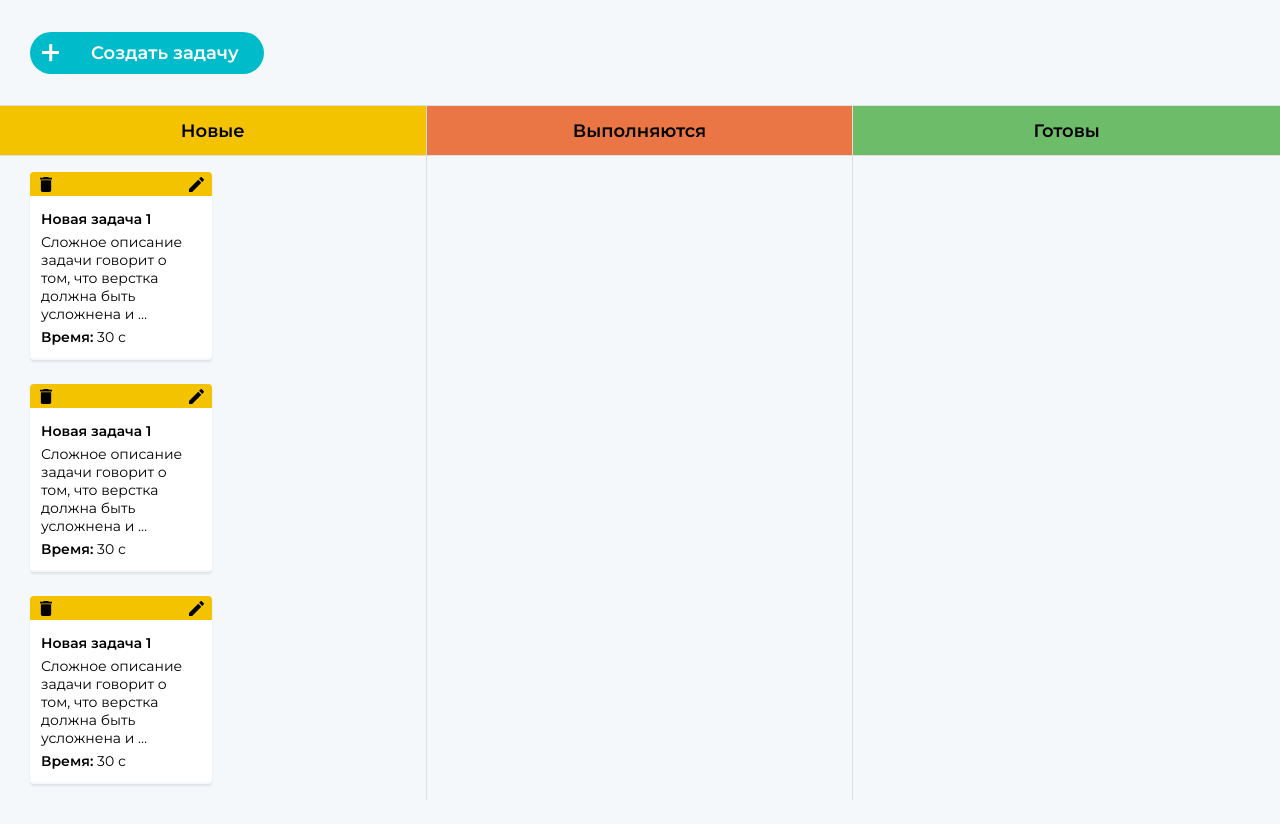
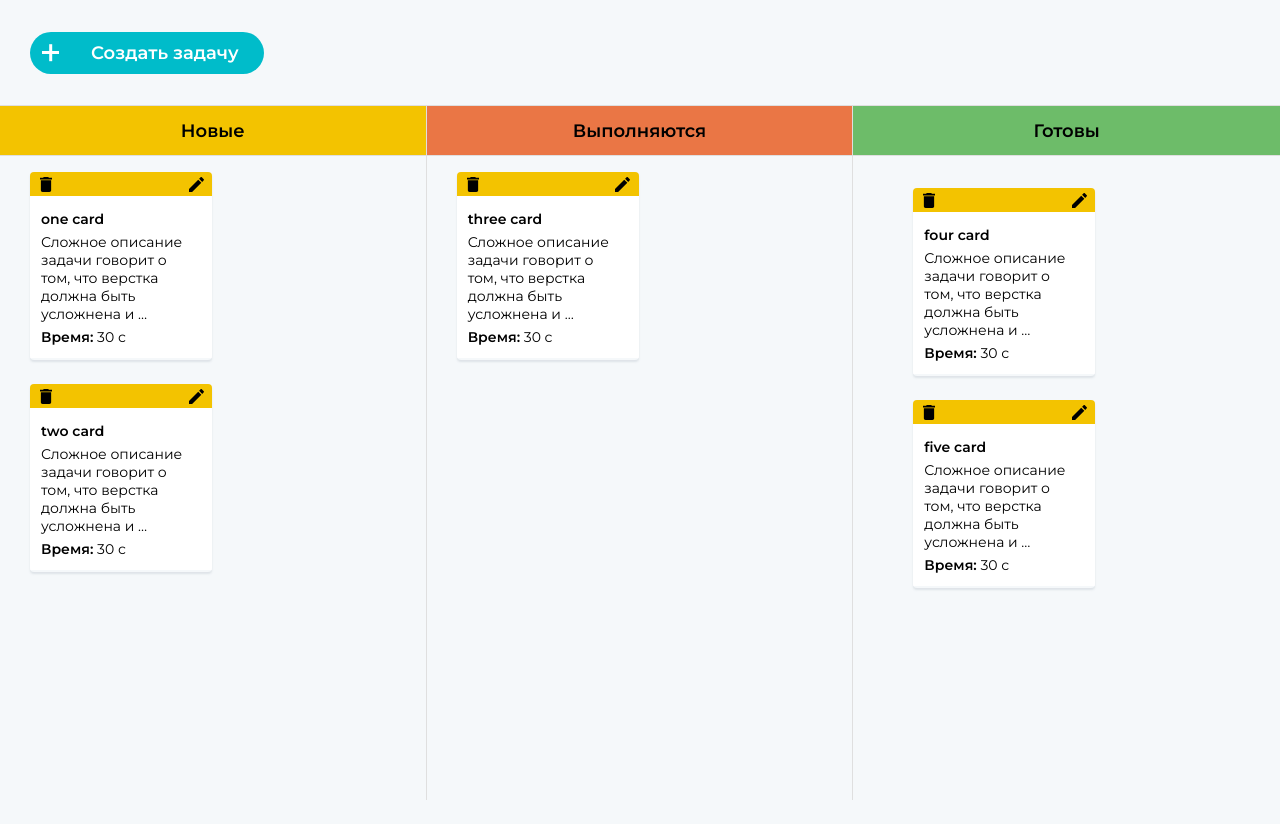
Before and after one commit to Kreash/kanban-board, an Angular app: page / in a window 1280 px wide. After the commit the page ends 800 px from the top, so only its background shows below. Built offline with nearby package versions, Linux system fonts and the light colour scheme.

Commit message:
Добавил Материал модуль DranAndDrop

```diff
--- a/package.json
+++ b/package.json
@@ -11,10 +11,12 @@
   "private": true,
   "dependencies": {
     "@angular/animations": "~12.0.3",
+    "@angular/cdk": "^12.0.3",
     "@angular/common": "~12.0.3",
     "@angular/compiler": "~12.0.3",
     "@angular/core": "~12.0.3",
     "@angular/forms": "~12.0.3",
+    "@angular/material": "^12.0.3",
     "@angular/platform-browser": "~12.0.3",
     "@angular/platform-browser-dynamic": "~12.0.3",
     "@angular/router": "~12.0.3",
--- a/src/app/app.component.scss
+++ b/src/app/app.component.scss
@@ -7,5 +7,5 @@
 }
 
 .main {
-  height: calc(100vh - 105px);
+  min-height: calc(100vh - 105px);
 }
--- a/src/app/app.module.ts
+++ b/src/app/app.module.ts
@@ -5,6 +5,8 @@ import { AppComponent } from './app.component';
 import { CardComponent } from './blocks/card/card.component';
 import { CreateTaskBtnComponent } from './components/create-task-btn/create-task-btn.component';
 import { BoardComponent } from './blocks/board/board.component';
+import { BrowserAnimationsModule } from '@angular/platform-browser/animations';
+import { MaterialModule } from './material/material.module';
 
 @NgModule({
   declarations: [
@@ -14,7 +16,9 @@ import { BoardComponent } from './blocks/board/board.component';
     BoardComponent
   ],
   imports: [
-    BrowserModule
+    BrowserModule,
+    BrowserAnimationsModule,
+    MaterialModule
   ],
   providers: [],
   bootstrap: [AppComponent]
--- a/src/app/blocks/board/board.component.html
+++ b/src/app/blocks/board/board.component.html
@@ -1,7 +1,27 @@
 <div class="board__columns">
   <div class="board__column board__column_new">
     <div class="board__column-head">Новые</div>
-    <div class="board__column-body">
+
+
+
+    <div class="board__column-body"
+    cdkDropList
+    #newList="cdkDropList"
+    [cdkDropListData]="new"
+    [cdkDropListConnectedTo]="[inProgressList]"
+    (cdkDropListDropped)="drop($event)">
+
+      <div class="board__card-wrap" *ngFor="let item of new" cdkDrag>
+        <app-card [cardObject] = 'item'></app-card>
+      </div>
+
+    </div>
+
+
+
+
+
+    <!-- <div class="board__column-body">
       <div class="board__card-wrap">
         <app-card></app-card>
       </div>
@@ -11,18 +31,50 @@
       <div class="board__card-wrap">
         <app-card></app-card>
       </div>
-    </div>
+    </div> -->
+
   </div>
   <div class="board__column board__column_in-progress">
     <div class="board__column-head">Выполняются</div>
-    <div class="board__column-body">
 
-    </div>
+
+      <div class="board__column-body"
+      cdkDropList
+      #inProgressList="cdkDropList"
+      [cdkDropListData]="inProgress"
+      [cdkDropListConnectedTo]="[doneList]"
+      (cdkDropListDropped)="drop($event)">
+
+        <div class="board__card-wrap" *ngFor="let item of inProgress" cdkDrag>
+          <app-card [cardObject] = 'item'></app-card>
+        </div>
+
+      </div>
+
+
+
   </div>
   <div class="board__column board__column_done">
     <div class="board__column-head">Готовы</div>
     <div class="board__column-body">
 
+
+      <div class="board__column-body"
+      cdkDropList
+      #doneList="cdkDropList"
+      [cdkDropListData]="done"
+      (cdkDropListDropped)="drop($event)">
+
+        <div class="board__card-wrap" *ngFor="let item of done" cdkDrag>
+          <app-card [cardObject] = 'item'></app-card>
+        </div>
+
+      </div>
+
+
+
+
+
     </div>
   </div>
 </div>
--- a/src/app/blocks/board/board.component.scss
+++ b/src/app/blocks/board/board.component.scss
@@ -8,7 +8,7 @@
     display: flex;
     align-items: stretch;
     width: 100%;
-    height: 100%;
+    min-height: calc(100vh - 105px);
   }
 
   &__column {
@@ -63,10 +63,12 @@
   }
 
   &__column-body {
+    height: calc(100% - 51px);
     padding: 16px 30px;
 
     display: flex;
     flex-wrap: wrap;
+    align-content: flex-start;
 
 
   }
@@ -74,6 +76,36 @@
   &__card-wrap {
     margin-right: 30px;
     margin-bottom: 24px;
+
+    height: max-content;
+    width: max-content;
   }
 
 }
+
+
+// ===== drag-and-drop styles =====
+.cdk-drag-preview {
+  box-sizing: border-box;
+  border-radius: 4px;
+  box-shadow: 0 5px 5px -3px rgba(0, 0, 0, 0.2),
+              0 8px 10px 1px rgba(0, 0, 0, 0.14),
+              0 3px 14px 2px rgba(0, 0, 0, 0.12);
+}
+
+.cdk-drag-placeholder {
+  opacity: 0;
+}
+
+.cdk-drag-animating {
+  transition: transform 250ms cubic-bezier(0, 0, 0.2, 1);
+}
+
+.board__card-wrap:last-child {
+  border: none;
+}
+
+.board__column-body.cdk-drop-list-dragging .board__card-wrap:not(.cdk-drag-placeholder) {
+  transition: transform 250ms cubic-bezier(0, 0, 0.2, 1);
+}
+// ===== drag-and-drop styles end =====
--- a/src/app/blocks/board/board.component.ts
+++ b/src/app/blocks/board/board.component.ts
@@ -1,15 +1,50 @@
 import { Component, OnInit } from '@angular/core';
+import {CdkDragDrop, moveItemInArray, transferArrayItem} from '@angular/cdk/drag-drop';
+
+
+export interface CardObject {
+  title: string;
+  description?: string;
+  time?: number;
+}
 
 @Component({
   selector: 'app-board',
   templateUrl: './board.component.html',
   styleUrls: ['./board.component.scss']
 })
-export class BoardComponent implements OnInit {
+export class BoardComponent {
 
   constructor() { }
 
-  ngOnInit(): void {
+  new: CardObject[] = [
+    {title: 'one card',
+    description: 'Сложное описание задачи говорит о том, что верстка должна быть усложнена и …'},
+    {title: 'two card',
+    description: 'Сложное описание задачи говорит о том, что верстка должна быть усложнена и …'},
+  ];
+
+  inProgress: CardObject[] = [
+    {title: 'three card',
+    description: 'Сложное описание задачи говорит о том, что верстка должна быть усложнена и …'},
+  ];
+
+  done: CardObject[] = [
+    {title: 'four card',
+    description: 'Сложное описание задачи говорит о том, что верстка должна быть усложнена и …'},
+    {title: 'five card',
+    description: 'Сложное описание задачи говорит о том, что верстка должна быть усложнена и …'}
+  ];
+
+  drop(event: CdkDragDrop<CardObject[]>) {
+    if (event.previousContainer === event.container) {
+      moveItemInArray(event.container.data, event.previousIndex, event.currentIndex);
+    } else {
+      transferArrayItem(event.previousContainer.data,
+                        event.container.data,
+                        event.previousIndex,
+                        event.currentIndex);
+    }
   }
 
 }
--- a/src/app/blocks/card/card.component.html
+++ b/src/app/blocks/card/card.component.html
@@ -6,10 +6,10 @@
   </div>
   <div class="card__main">
     <div class="card__title">
-      Новая задача 1
+      {{cardObject.title}}
     </div>
     <div class="card__description">
-      Сложное описание задачи говорит о том, что верстка должна быть усложнена и …
+      {{cardObject.description}}
     </div>
     <div class="card__time">
       <b>Время:</b> 30 с
--- a/src/app/blocks/card/card.component.ts
+++ b/src/app/blocks/card/card.component.ts
@@ -1,5 +1,9 @@
-import { Component, OnInit } from '@angular/core';
+import { Component, OnInit, Input } from '@angular/core';
+import { CardObject } from '../board/board.component'
 
+// interface CardObject {
+//   title: string;
+// }
 @Component({
   selector: 'app-card',
   templateUrl: './card.component.html',
@@ -7,7 +11,13 @@ import { Component, OnInit } from '@angular/core';
 })
 export class CardComponent implements OnInit {
 
-  constructor() { }
+  @Input() cardObject: CardObject;
+
+  constructor() {
+    this.cardObject = {
+      title: ''
+    }
+   }
 
   ngOnInit(): void {
   }
--- a/src/index.html
+++ b/src/index.html
@@ -8,6 +8,8 @@
   <link rel="icon" type="image/x-icon" href="favicon.ico">
   <link rel="preconnect" href="https://fonts.gstatic.com">
   <link href="https://fonts.googleapis.com/css2?family=Montserrat:wght@400;600&display=swap" rel="stylesheet">
+  <link href="https://fonts.googleapis.com/css2?family=Roboto:wght@300;400;500&display=swap" rel="stylesheet">
+  <link href="https://fonts.googleapis.com/icon?family=Material+Icons" rel="stylesheet">
 </head>
 <body>
   <app-root></app-root>
--- a/src/styles.scss
+++ b/src/styles.scss
@@ -1,3 +1,38 @@
+
+// Custom Theming for Angular Material
+// For more information: https://material.angular.io/guide/theming
+@use '~@angular/material' as mat;
+// Plus imports for other components in your app.
+
+// Include the common styles for Angular Material. We include this here so that you only
+// have to load a single css file for Angular Material in your app.
+// Be sure that you only ever include this mixin once!
+@include mat.core();
+
+// Define the palettes for your theme using the Material Design palettes available in palette.scss
+// (imported above). For each palette, you can optionally specify a default, lighter, and darker
+// hue. Available color palettes: https://material.io/design/color/
+$kanban-board-primary: mat.define-palette(mat.$indigo-palette);
+$kanban-board-accent: mat.define-palette(mat.$pink-palette, A200, A100, A400);
+
+// The warn palette is optional (defaults to red).
+$kanban-board-warn: mat.define-palette(mat.$red-palette);
+
+// Create the theme object. A theme consists of configurations for individual
+// theming systems such as "color" or "typography".
+$kanban-board-theme: mat.define-light-theme((
+  color: (
+    primary: $kanban-board-primary,
+    accent: $kanban-board-accent,
+    warn: $kanban-board-warn,
+  )
+));
+
+// Include theme styles for core and each component used in your app.
+// Alternatively, you can import and @include the theme mixins for each component
+// that you are using.
+@include mat.all-component-themes($kanban-board-theme);
+
 /* You can add global styles to this file, and also import other style files */
 * {
   box-sizing: border-box;
@@ -15,3 +50,6 @@
 body {
   background-color: #F5F8FA;
 }
+
+html, body { height: 100%; }
+body { margin: 0; font-family: Roboto, "Helvetica Neue", sans-serif; }
```
Also changed, not shown: src/app/material/material.module.ts (added, +12 -0 lines), 1 other file (tests, documents, lock files or other folders).
